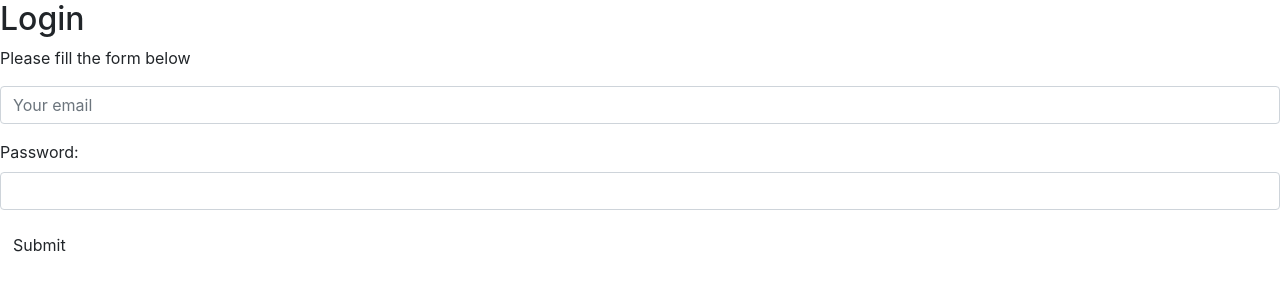
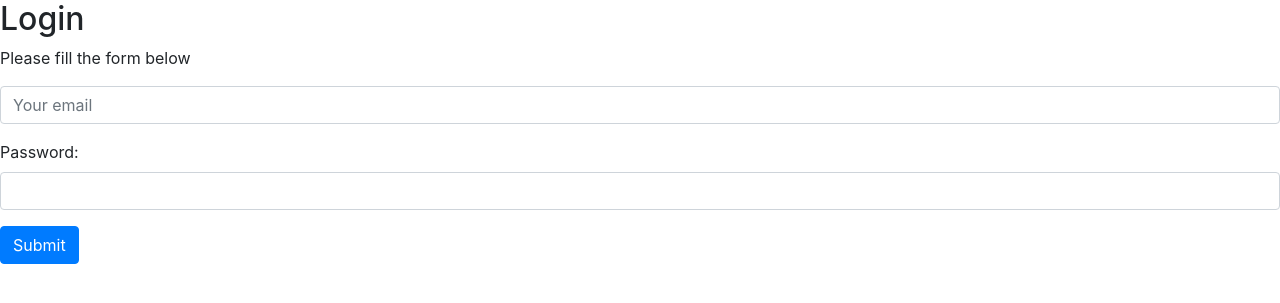
Before and after one commit to peter-evance/ebookstore, a Django app: page /login/ in a window 1280 px wide. Shown: the part 82-385 px from the top of the page. Run offline with Django 3.2, Linux system fonts and the light colour scheme; some libraries are stand-ins or nearby versions.

Commit message:
Minor fixes

```diff
--- a/main/templates/login.html
+++ b/main/templates/login.html
@@ -12,7 +12,7 @@
         {{ form.email.label_tag }}
         <input
             type="email "
-            class="form-control {% if form.emsail.errors %} is-invalid {% endif %}"
+            class="form-control {% if form.email.errors %} is-invalid {% endif %}"
             id="id_email"
             name="email"
             placeholder="Your email"
@@ -37,7 +37,7 @@
             </div>
             {% endif %}
     </div>
-        <button type="submit" class="btn btn-­primary">Submit</button>
+    <button type="submit" class="btn btn-primary">Submit</button>
 </form>
 
 {% endblock content %}
```
Also changed, not shown: main/migrations/0002_alter_address_id_alter_basket_id_alter_basketline_id_and_more.py (added).
